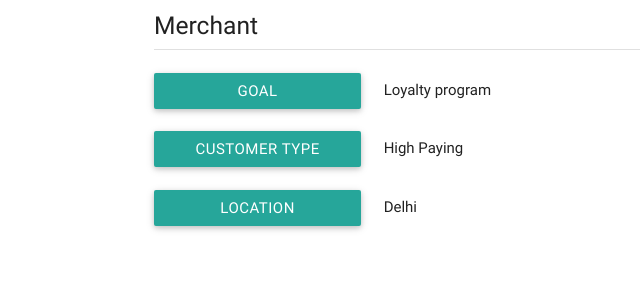
After one commit to ravikrn-projects/prototype, a Django app: page /cardbytes/merchant/1 in a window 1280 px wide. The commit adds this page. Shown: the top 300 px of the page, without its empty margins (38-678 px from the left). Run offline with Django 3.2, Linux system fonts and the light colour scheme.

Commit message:
Basic merchant page

```diff
--- /dev/null
+++ b/cardbytes/prototype/static/css/merchant.css
@@ -0,0 +1,7 @@
+.dropdown-button{
+    width: 100%;
+}
+
+.selected_item{
+    margin: 6px auto;
+}
--- /dev/null
+++ b/cardbytes/prototype/static/js/merchant.js
@@ -0,0 +1,41 @@
+var tags = [
+             {name: "High Paying", id: 0},
+             {name: "Low Paying", id: 1},
+             {name: "Coffee Lovers", id: 2}
+];
+
+var geography = [
+             {name: "Delhi", id: 0},
+             {name: "Mumbai", id: 1}
+];
+
+var goals = [
+             {name: "Loyalty program", id: 0},
+             {name: "New customer acquisition", id: 1},
+             {name: "Blast marketing", id: 2}
+];
+
+function updateDropDownList(id, item, type){
+    $("#"+type).html(item);
+    eval("selected_"+type+"="+id);
+}
+
+function loadDropDownList(items, type){
+    var list_items = "";
+    for(var i=0;i<items.length;i++){
+        var item = items[i];
+        var onclick = "onClick=\"updateDropDownList(" +  item.id + ", "+ "'"+ item.name + "'"+","+ "'"+type +"'"+ ")\"";
+        list_items += "<li><a href='#!' "+onclick+">"+ item.name +"</a></li>";
+    }
+    $("#"+type+"_dropdown").html(list_items);
+    $("#"+type).html(items[0].name);
+    eval("selected_"+type+"=0");
+}
+
+function initialize(){
+    loadDropDownList(goals, "goal");
+    loadDropDownList(tags, "tag");
+    loadDropDownList(geography, "geography");
+}
+
+$(document).ready(initialize);
--- a/cardbytes/prototype/templates/customer.html
+++ b/cardbytes/prototype/templates/customer.html
@@ -4,7 +4,6 @@
     {% load staticfiles %}
 
     <link rel="stylesheet" href="{% static "css/materialize.min.css" %}">
-    <link rel="stylesheet" href="{% static "css/customer.css" %}">
 
     <script type="text/javascript" src="{% static "js/jquery-2.2.1.min.js" %}"></script>
     <script type="text/javascript" src="{% static "js/materialize.min.js" %}"></script>
--- /dev/null
+++ b/cardbytes/prototype/templates/merchant.html
@@ -0,0 +1,58 @@
+<!DOCTYPE html>
+<html>
+    <head>
+        <title>Merchant</title>
+        {% load staticfiles %}
+
+        <link rel="stylesheet" href="{% static "css/materialize.min.css" %}">
+        <link rel="stylesheet" href="{% static "css/merchant.css" %}">
+
+        <script type="text/javascript" src="{% static "js/jquery-2.2.1.min.js" %}"></script>
+        <script type="text/javascript" src="{% static "js/materialize.min.js" %}"></script>
+
+        <script type="text/javascript"> var merchant_id = {{merchant_id}}</script>
+        <script type="text/javascript" src="{% static "js/merchant.js" %}"></script>
+    </head>
+    <body>
+
+    <div class="container">
+        <div class="row">
+            <div class="col s12">
+                <h5>Merchant</h5>
+            </div>
+            <div class="col s12">
+                <div class="divider"></div>
+                <br/>
+            </div>
+            <div class="col s3">
+                <a class='dropdown-button btn' href='#' data-activates='goal_dropdown' > Goal </a>
+                <ul id='goal_dropdown' class='dropdown-content'></ul>
+            </div>
+            <div class="col s9">
+                <div id="goal" class="selected_item"></div>
+            </div>
+            <div class="col s12">
+                <br/>
+            </div>
+            <div class="col s3">
+                <a class='dropdown-button btn' href='#' data-activates='tag_dropdown' > Customer Type </a>
+                <ul id='tag_dropdown' class='dropdown-content'></ul>
+            </div>
+            <div class="col s9">
+                <div id="tag" class="selected_item"></div>
+            </div>
+            <div class="col s12">
+                <br/>
+            </div>
+            <div class="col s3">
+                <a class='dropdown-button btn' href='#' data-activates='geography_dropdown' > Location </a>
+                <ul id='geography_dropdown' class='dropdown-content'></ul>
+            </div>
+            <div class="col s9">
+                <div id="geography" class="selected_item"></div>
+            </div>
+        </div>
+    </div>
+
+    </body>
+</html>
--- a/cardbytes/prototype/urls.py
+++ b/cardbytes/prototype/urls.py
@@ -5,6 +5,7 @@ from . import views
 urlpatterns = [
     url(r'^$', views.index, name='index'),
     url(r'^customer/(?P<user_id>[0-9]+)$', views.customer, name='customer'),
+    url(r'^merchant/(?P<merchant_id>[0-9]+)$', views.merchant, name='merchant'),
     url(r'^show_offers$', views.show_offers, name='show_offers'),
     url(r'^generate_offers$', views.generate_offers, name='generate_offers'),
     url(r'^get_bank_revenue$', views.get_bank_revenue, name='get_bank_revenue'),
--- a/cardbytes/prototype/views.py
+++ b/cardbytes/prototype/views.py
@@ -12,6 +12,10 @@ def index(request):
 def customer(request, user_id):
     context = {'user_id': user_id}
     return render(request, 'customer.html', context)
+
+def merchant(request, merchant_id):
+    context = {'merchant_id': merchant_id}
+    return render(request, 'merchant.html', context)
 
 def show_offers(request):
     params = request.GET
```
Also changed, not shown: cardbytes/prototype/templates/base.html (added, +8 -0 lines), cardbytes/prototype/static/css/customer.css (deleted).
